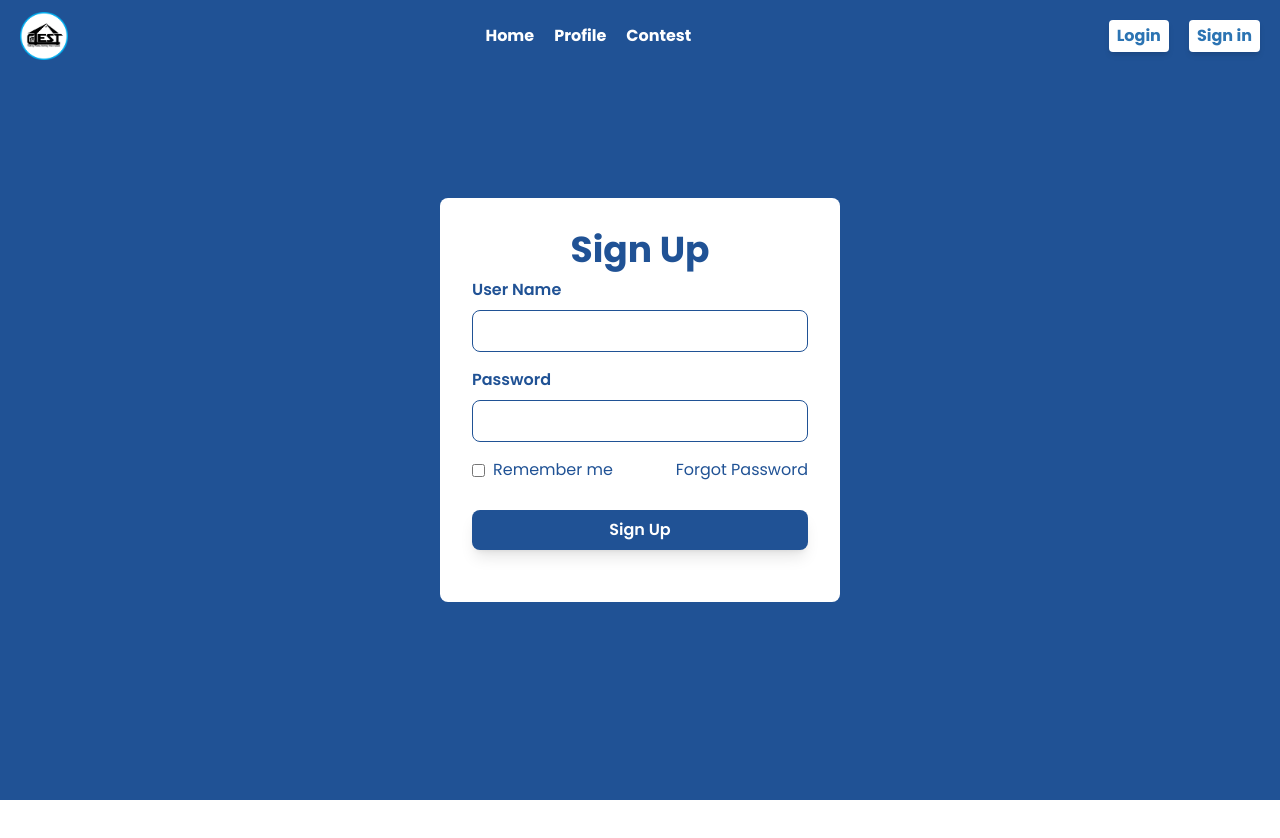
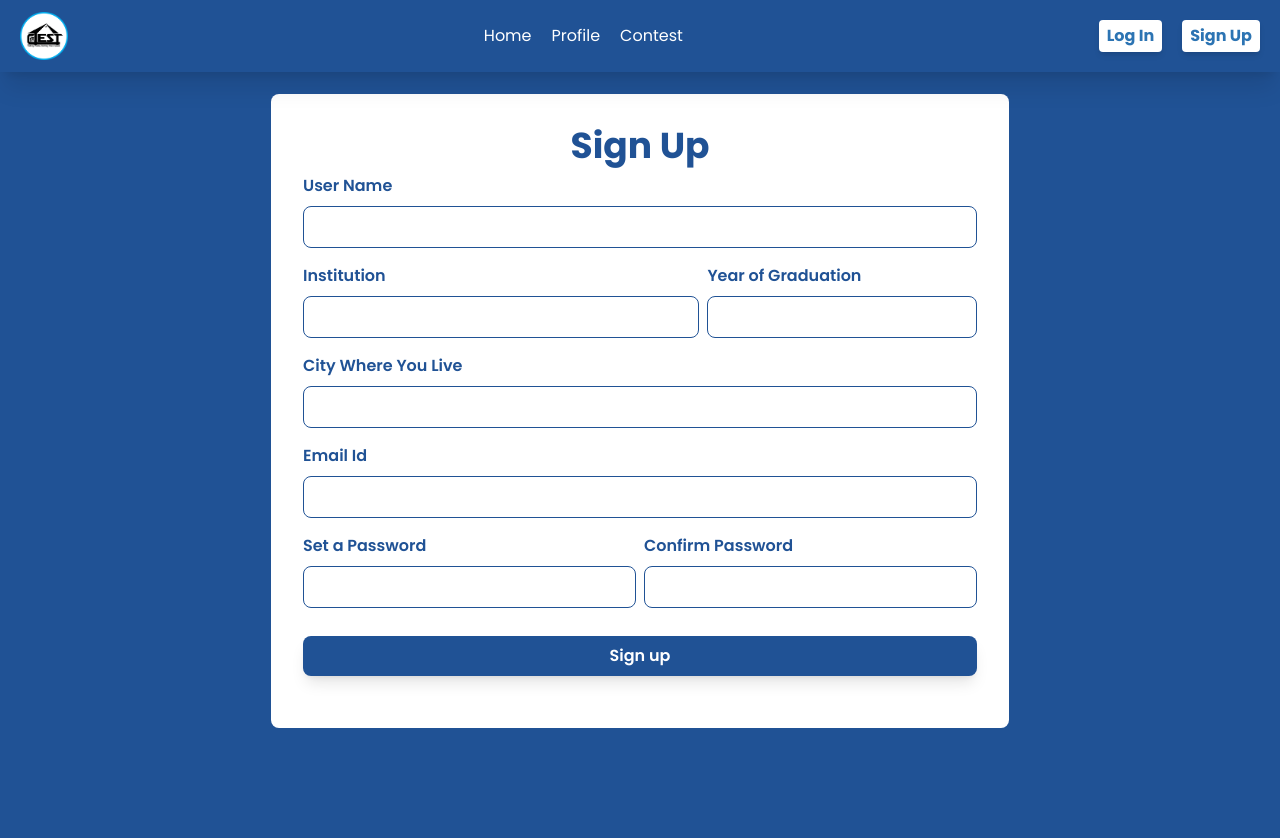
Before and after one commit to cest-nitr/gateportal__, a React (Create React App) app: page /signin in a window 1280 px wide. Shown: the top 838 px of the page. Before the commit the page ends 800 px from the top, so only its background shows below. Built offline with nearby package versions, Linux system fonts and the light colour scheme.

Commit message:
feat: changes in log in and sign in form

```diff
--- a/src/components/Footer.js
+++ b/src/components/Footer.js
@@ -17,8 +17,8 @@ const Footer = () => {
     <>
     <div className='w-full bg-[#0A2647]'>
         <div className='flex items-center justify-center gap-10 md:gap-20 lg:gap-40 py-6 text-white'>
-            <div className='p-4 md:mr-4 flex items-center justify-center hidden md:block'>
-                <img className='object-fill md:h-48 lg:h-52' src={logo} />
+            <div className='p-4 md:mr-4 items-center justify-center hidden md:block'>
+                <img className='object-fill md:h-48 lg:h-52' src={logo} alt="logo"/>
             </div>
             <div className='p-2 mx-2 hidden'></div>
             <div className='p-2 mx-1 md:mx-3'>
--- a/src/components/Login.js
+++ b/src/components/Login.js
@@ -1,11 +1,11 @@
 import React from 'react'
-const Login = () => {
+const Signup = () => {
   return (
     <>
       <div className="grid grid-cols-1  h-screen w-full">
         <div className='bg-[#205295] flex flex-col justify-center'>
           <form action="/" className='max-w-[400px] w-full mx-auto p-8 rounded-lg px-8 bg-white text-[#205295]'>
-            <h2 className='text-4xl font-bold text-center'>Login</h2>
+            <h2 className='text-4xl font-bold text-center'>Log in</h2>
             <div className='flex flex-col py-2 font-semibold'>
               <label htmlFor="name">User Name</label>
               <input type="text" className='rounded-lg border border-[#205295] mt-2 p-2 hover:text-white focus:border-blue-500 focus:bg-[#2C74B3] focus:outline-none'/>
@@ -14,12 +14,11 @@ const Login = () => {
               <label htmlFor="password">Password</label>
               <input type="password" className='rounded-lg border border-[#205295] mt-2 p-2 hover:text-white focus:border-blue-500 focus:bg-[#2C74B3] focus:outline-none'/>
             </div>
-            <div className='flex flex-col py-2 font-semibold'>
-              <label htmlFor="password">Confirm Password</label>
-              <input type="password" className='rounded-lg border border-[#205295] mt-2 p-2 hover:text-white focus:border-blue-500 focus:bg-[#2C74B3] focus:outline-none'/>
+            <div className='flex justify-between py-2'>
+              <p className='flex items-center'><input type="checkbox" className='mr-2 cursor-pointer'/>Remember me</p>
+              <p className='cursor-pointer'>Forgot Password?</p>
             </div>
-
-            <button className='w-full my-5 py-2 bg-[#205295] text-white font-semibold rounded-lg shadow-lg hover:shadow-sm'>Login</button>
+            <button className='w-full my-5 py-2 bg-[#205295] text-white font-semibold rounded-lg shadow-lg hover:shadow-sm'>Log in</button>
           </form>
         </div>
       </div>
@@ -27,4 +26,4 @@ const Login = () => {
   )
 }
 
-export default Login
+export default Signup
--- a/src/components/Navbar.js
+++ b/src/components/Navbar.js
@@ -6,10 +6,10 @@ const Navbar = () => {
     const [toggle, setToggle] = useState(false);
     const [registered, setRegistered] = useState(false);
   return (
-    <div className='bg-[#205295] px-2 py-1 text-white  w-full'>
+    <div className='bg-[#205295] px-2 py-1 text-white w-full shadow-xl'>
         <div className='max-w-[1240px] items-center py-2 mx-auto flex justify-between'>
         <div className='text-3xl font-bold'>
-            <img className='w-12' src={logo}></img>
+            <img className='w-12' src={logo} alt="logo"></img>
         </div>
         {
             toggle ?
@@ -18,16 +18,16 @@ const Navbar = () => {
             <AiOutlineMenu onClick={() => setToggle(!toggle)} className='my-1 font-bold text-2xl cursor-pointer md:hidden'/>
         }
         {/* responsive nav */}
-        <ul className={`font-bold fixed bg-[#2C74B3] text-white w-screen left-0 top-0 py-2 text-xl flex-row justify-center items-center duration-500 z-[1] ${toggle ? 'top-[81px]' : 'top-[-100%]'}`}>
-            <li className='my-1 text-center'><Link to='/'>Home</Link></li>
-            <li className='my-1 text-center'><Link to='/profile'>Profile</Link></li>
-            <li className='my-1 text-center'><Link to='/Contest'>Contest</Link></li>
+        <ul className={`md:hidden font-regular h-full fixed bg-[#2C74B3] text-white w-screen left-0 top-0 py-2 text-lg flex flex-col gap-y-7 justify-start items-center duration-500 z-[-1] pt-[100px] ${toggle ? 'top-[72px]' : 'top-[-100%]'}`}>
+            <li className='text-center'><Link to='/'>Home</Link></li>
+            <li className='text-center'><Link to='/profile'>Profile</Link></li>
+            <li className='text-center'><Link to='/Contest'>Contest</Link></li>
         </ul>
         {/* responsive nav  */}
-        <ul className='hidden md:flex font-bold text-white gap-5'>
-            <li><Link to='/'>Home</Link></li>
-            <li><Link to='/profile'>Profile</Link></li>
-            <li><Link to='/Contest'>Contest</Link></li>
+        <ul className='hidden md:flex font-regular gap-5'>
+            <li className='text-white hover:text-[#aeaeae]'><Link to='/'>Home</Link></li>
+            <li className='text-white hover:text-[#aeaeae]'><Link to='/profile'>Profile</Link></li>
+            <li className='text-white hover:text-[#aeaeae]'><Link to='/Contest'>Contest</Link></li>
         </ul>
         <ul className='flex font-bold gap-5'>
             {
@@ -35,8 +35,8 @@ const Navbar = () => {
                 <li><button onClick={() => setRegistered(!registered)} className='bg-white text-[#2C74B3] px-2 p-1 shadow-md rounded hover:bg-[#2C74B3] hover:text-white hover:shadow-lg focus:shadow-sm'><Link to='/logout'>Log out</Link></button></li>
                 :
                 <>
-                <li><button className='bg-white text-[#2C74B3] px-2 p-1 shadow-md rounded hover:bg-[#2C74B3] hover:text-white hover:shadow-lg focus:shadow-sm'><Link to='/login'>Login</Link></button></li>
-                <li><button className='bg-white text-[#2C74B3] px-2 p-1 shadow-md rounded hover:bg-[#2C74B3] hover:text-white hover:shadow-lg focus:shadow-sm'><Link to='/signin'>Sign in</Link></button></li>
+                <li><button className='bg-white text-[#2C74B3] px-2 p-1 shadow-md rounded hover:bg-[#2C74B3] hover:text-white hover:shadow-lg focus:shadow-sm'><Link to='/login'>Log In</Link></button></li>
+                <li><button className='bg-white text-[#2C74B3] px-2 p-1 shadow-md rounded hover:bg-[#2C74B3] hover:text-white hover:shadow-lg focus:shadow-sm'><Link to='/signin'>Sign Up</Link></button></li>
                 </>
             }
         </ul>
--- a/src/components/Profile.js
+++ b/src/components/Profile.js
@@ -6,7 +6,7 @@ import { FaSchool } from "react-icons/fa";
 
 function Profile() {
   return (
-    <div className="flex flex-col m-2 pt-4">
+    <div className="relative flex flex-col mt-[70px] mx-2 pt-4 z-[-100]">
       <div>
         <Button linkto={"/"} targetPage={"Home"} />
         <div className="py-2 flex flex-col sm:flex-row">
--- a/src/components/Router.js
+++ b/src/components/Router.js
@@ -5,7 +5,7 @@ import Profile from './Profile'
 import LeaderBoard from './LeaderBoard'
 import Contact from './Contact'
 import Login from './Login'
-import Signup from './Signup'
+import Signin from './Signin'
 import Contest from './Contest'
 const Router = () => {
   return (
@@ -16,7 +16,7 @@ const Router = () => {
         <Route path='/contest' element={<Contest/>} exact></Route>
         <Route path='/contact' element={<Contact/>} exact></Route>
         <Route path='/login' element={<Login/>} exact></Route>
-        <Route path='/signin' element={<Signup/>} exact></Route>
+        <Route path='/signin' element={<Signin/>} exact></Route>
     </Routes>
   )
 }
--- /dev/null
+++ b/src/components/Signin.js
@@ -0,0 +1,76 @@
+import React from "react";
+const Login = () => {
+  return (
+    <>
+      <div className="grid grid-cols-1 sm:h-screen h-full w-full bg-[#205295] mt-[70px] items-start">
+        <div className="flex flex-col justify-center my-4 sm:mt-6">
+          <form
+            action="/"
+            className=" mx-auto p-8 rounded-lg px-8 bg-white text-[#205295]"
+          >
+            <h2 className="text-4xl font-bold text-center">Sign Up</h2>
+            <div className="flex flex-col py-2 font-semibold">
+              <label htmlFor="name">User Name</label>
+              <input
+                type="text"
+                className="rounded-lg border border-[#205295] mt-2 p-2 hover:text-white focus:border-blue-500 focus:bg-[#2C74B3] focus:outline-none"
+              />
+            </div>
+            <div className="sm:flex sm:gap-x-2">
+              <div className="flex flex-col py-2 font-semibold sm:w-[60%]">
+                <label htmlFor="name">Institution</label>
+                <input
+                  type="text"
+                  className="rounded-lg border border-[#205295] mt-2 p-2 hover:text-white focus:border-blue-500 focus:bg-[#2C74B3] focus:outline-none"
+                />
+              </div>
+              <div className="flex flex-col py-2 font-semibold sm:w-[40%]">
+                <label htmlFor="name">Year of Graduation</label>
+                <input
+                  type="text"
+                  className="rounded-lg border border-[#205295] mt-2 p-2 hover:text-white focus:border-blue-500 focus:bg-[#2C74B3] focus:outline-none"
+                />
+              </div>
+            </div>
+            <div className="flex flex-col py-2 font-semibold">
+              <label htmlFor="name">City Where You Live</label>
+              <input
+                type="text"
+                className="rounded-lg border border-[#205295] mt-2 p-2 hover:text-white focus:border-blue-500 focus:bg-[#2C74B3] focus:outline-none"
+              />
+            </div>
+            <div className="flex flex-col py-2 font-semibold">
+              <label htmlFor="name">Email Id</label>
+              <input
+                type="text"
+                className="rounded-lg border border-[#205295] mt-2 p-2 hover:text-white focus:border-blue-500 focus:bg-[#2C74B3] focus:outline-none"
+              />
+            </div>
+            <div className="sm:flex sm:gap-x-2">
+              <div className="flex flex-col py-2 font-semibold">
+                <label htmlFor="password">Set a Password</label>
+                <input
+                  type="password"
+                  className="rounded-lg border border-[#205295] mt-2 p-2 hover:text-white focus:border-blue-500 focus:bg-[#2C74B3] focus:outline-none"
+                />
+              </div>
+              <div className="flex flex-col py-2 font-semibold">
+                <label htmlFor="password">Confirm Password</label>
+                <input
+                  type="password"
+                  className="rounded-lg border border-[#205295] mt-2 p-2 hover:text-white focus:border-blue-500 focus:bg-[#2C74B3] focus:outline-none"
+                />
+              </div>
+            </div>
+
+            <button className="w-full my-5 py-2 bg-[#205295] text-white font-semibold rounded-lg shadow-lg hover:shadow-sm">
+              Sign up
+            </button>
+          </form>
+        </div>
+      </div>
+    </>
+  );
+};
+
+export default Login;
--- a/src/components/Signup.js
+++ /dev/null
@@ -1,29 +0,0 @@
-import React from 'react'
-const Signup = () => {
-  return (
-    <>
-      <div className="grid grid-cols-1  h-screen w-full">
-        <div className='bg-[#205295] flex flex-col justify-center'>
-          <form action="/" className='max-w-[400px] w-full mx-auto p-8 rounded-lg px-8 bg-white text-[#205295]'>
-            <h2 className='text-4xl font-bold text-center'>Sign Up</h2>
-            <div className='flex flex-col py-2 font-semibold'>
-              <label htmlFor="name">User Name</label>
-              <input type="text" className='rounded-lg border border-[#205295] mt-2 p-2 hover:text-white focus:border-blue-500 focus:bg-[#2C74B3] focus:outline-none'/>
-            </div>
-            <div className='flex flex-col py-2 font-semibold'>
-              <label htmlFor="password">Password</label>
-              <input type="password" className='rounded-lg border border-[#205295] mt-2 p-2 hover:text-white focus:border-blue-500 focus:bg-[#2C74B3] focus:outline-none'/>
-            </div>
-            <div className='flex justify-between py-2'>
-              <p className='flex items-center'><input type="checkbox" className='mr-2'/>Remember me</p>
-              <p>Forgot Password </p>
-            </div>
-            <button className='w-full my-5 py-2 bg-[#205295] text-white font-semibold rounded-lg shadow-lg hover:shadow-sm'>Sign Up</button>
-          </form>
-        </div>
-      </div>
-    </>
-  )
-}
-
-export default Signup
--- a/tailwind.config.js
+++ b/tailwind.config.js
@@ -18,9 +18,9 @@ module.exports = {
       'silver': '#ecebff',
       'bubble-gum': '#ff77e9',
       'bermuda': '#78dcca',
-      'primary-color': '#2C74B3',
+      'primary-color': '#205295',
       'secondary-color':'#205295',
-      'tertiary-color': '#144272',
+      'tertiary-color': '#0A2647',
       'bg-color':'#EAFDFC'
     }
   },
```
